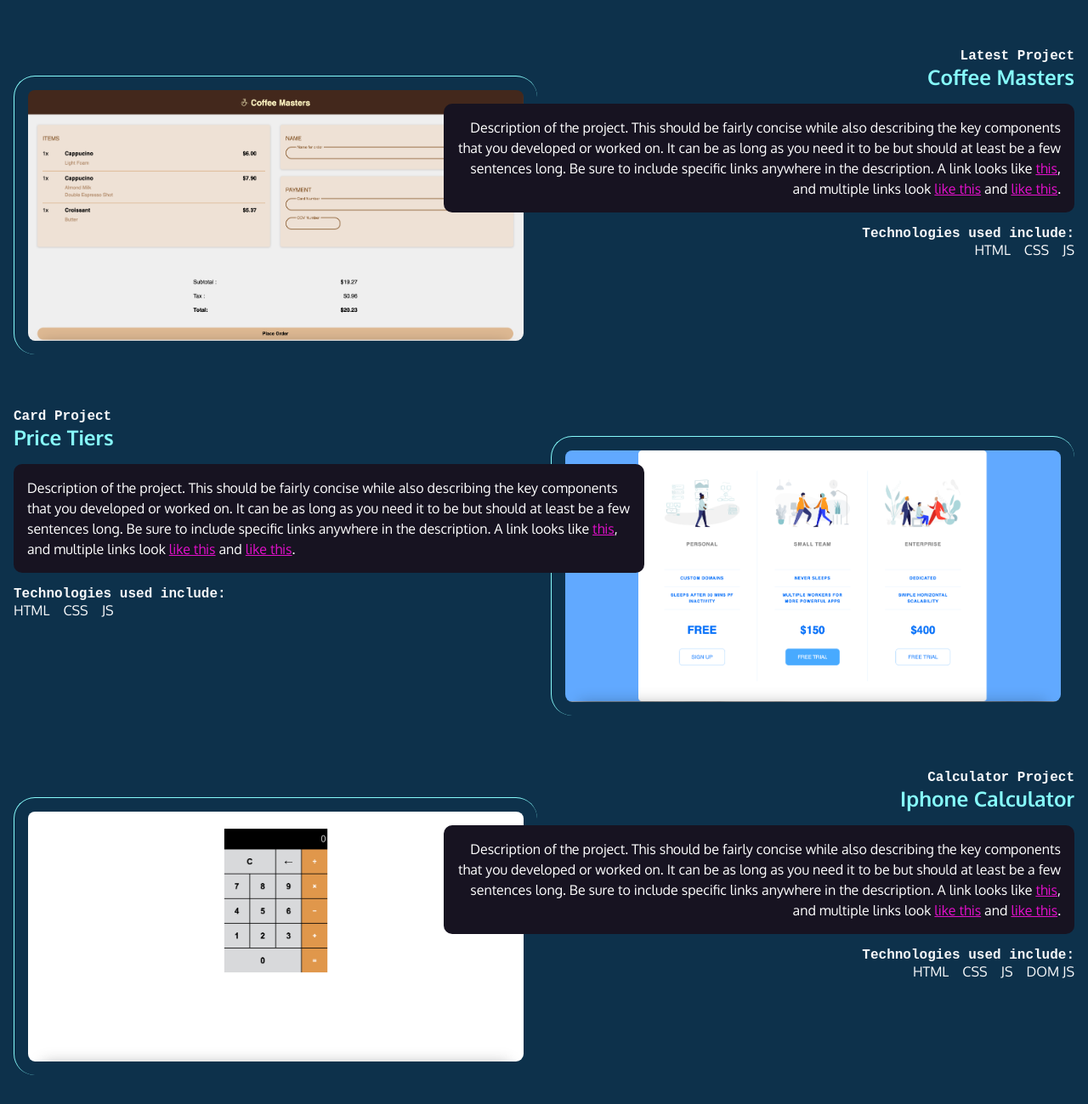
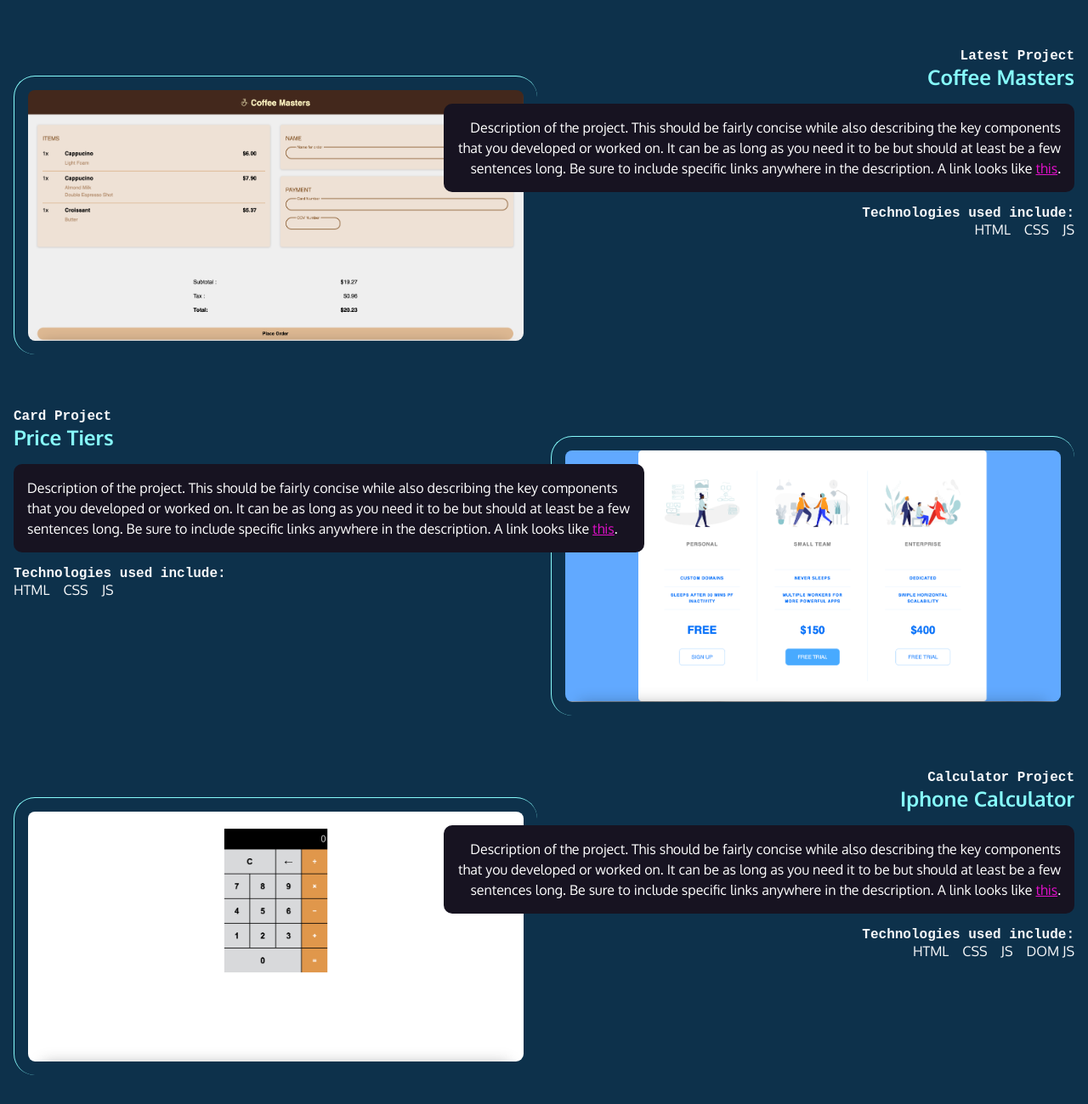
Before and after one commit to HashemGhanim/HashemGhanim.github.io, a plain HTML site: page index.html in a window 1280 px wide. Shown: the part 871-2170 px from the top of the page at 85% size. Drawn offline with Linux system fonts and the light colour scheme; files whose address does not match are found by name; a web font is replaced by a local one.

Commit message:
first commit

```diff
--- a/index.html
+++ b/index.html
@@ -51,10 +51,7 @@
                     that
                     you developed or worked on. It can be as long as you need it to be but should at least be a few
                     sentences long. Be sure to include specific links anywhere in the description. A link looks like <a
-                        href="https://HashemGhanim.github.io/coffee_masters">this</a>, and multiple links look <a
-                        href="#">like
-                        this</a>
-                    and <a href="#">like this</a>.
+                        href="https://HashemGhanim.github.io/coffee_masters">this</a>.
                 </p>
                 <h4>Technologies used include:</h4>
                 <ul>
@@ -75,10 +72,7 @@
                     that
                     you developed or worked on. It can be as long as you need it to be but should at least be a few
                     sentences long. Be sure to include specific links anywhere in the description. A link looks like <a
-                        href="https://HashemGhanim.github.io/price_tiers">this</a>, and multiple links look <a
-                        href="#">like
-                        this</a>
-                    and <a href="#">like this</a>.
+                        href="https://HashemGhanim.github.io/price_tiers">this</a>.
                 </p>
                 <h4>Technologies used include:</h4>
                 <ul>
@@ -99,9 +93,7 @@
                     that
                     you developed or worked on. It can be as long as you need it to be but should at least be a few
                     sentences long. Be sure to include specific links anywhere in the description. A link looks like <a
-                        href="https://HashemGhanim.github.io/iphone_calculator">this</a>, and multiple links look <a
-                        href="#">like
-                        this</a> and <a href="#">like this</a>.
+                        href="https://HashemGhanim.github.io/iphone_calculator">this</a>.
                 </p>
                 <h4>Technologies used include:</h4>
                 <ul>
```
